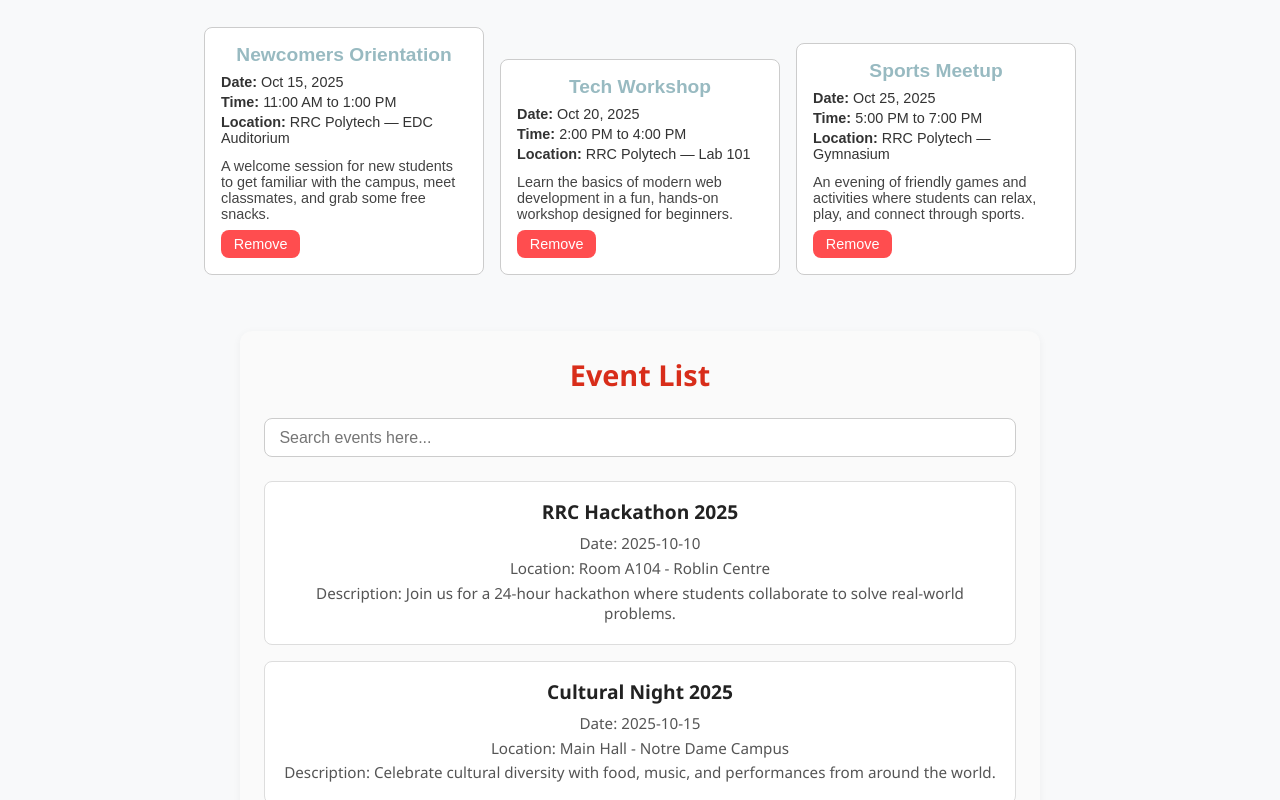
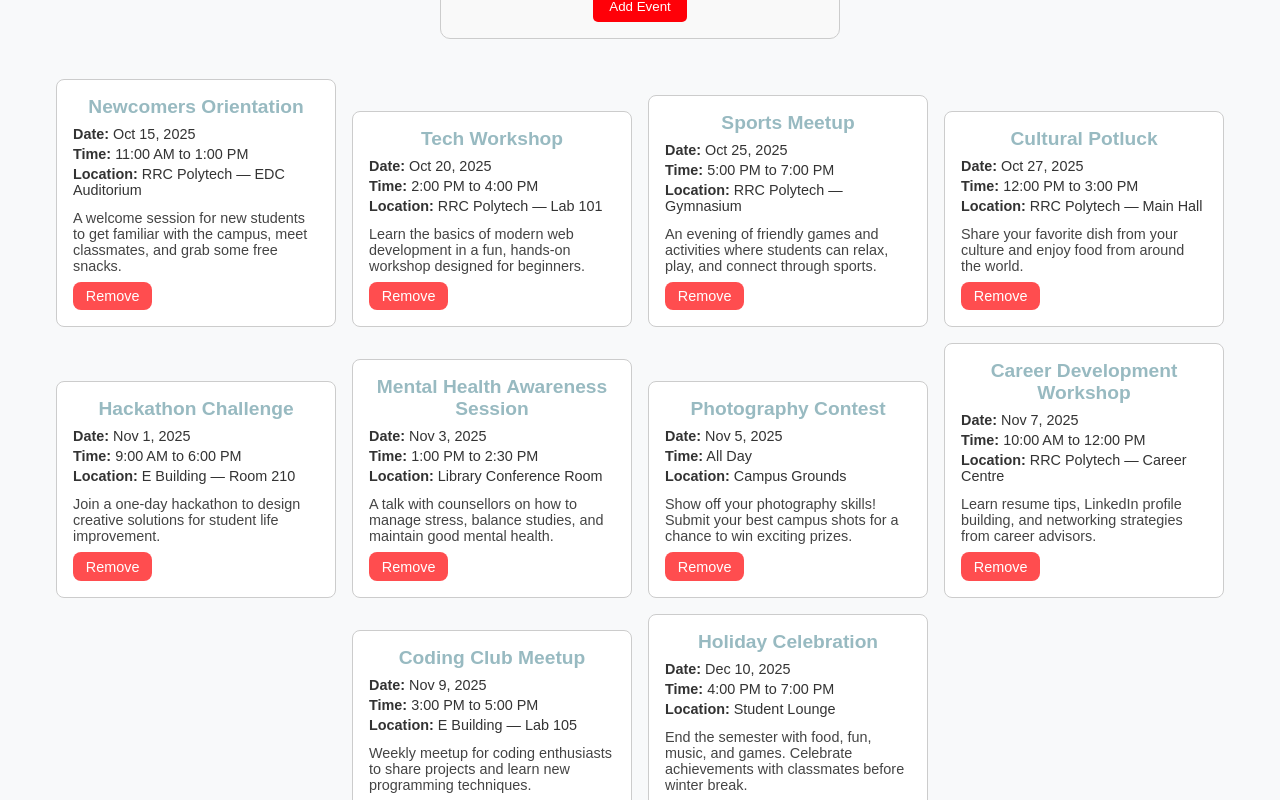
Before and after one commit to Subhpreet855/Campus_Event_Organizer_RRC, a React (Vite) app: page / in a window 1280 px wide. Shown: the part 940-1740 px from the top of the page. Built offline with nearby package versions, Linux system fonts and the light colour scheme.

Commit message:
finalised th third assignment and did all the parts including hoks file service, repository and architecture of documnet

```diff
--- a/src/Components/featured-event/FeaturedEvent.tsx
+++ b/src/Components/featured-event/FeaturedEvent.tsx
@@ -1,33 +1,35 @@
-import React, { useState } from "react";
+import React, { useMemo, useState } from "react";
 import "./FeaturedEvent.css";
-import { featuredEvents as initialEvents } from "../../data/FeaturedEventData";
+import type { FeaturedEventData } from "../../types/event";
+import { useFeaturedEvents } from "../hooks/useFeaturedEvents";
 
 function FeaturedEvent() {
-  const [events, setEvents] = useState(initialEvents);
+  const { items, loading, addFeatured, remove } = useFeaturedEvents();
+
+
   const [name, setName] = useState("");
   const [date, setDate] = useState("");
   const [time, setTime] = useState("");
   const [location, setLocation] = useState("");
   const [description, setDescription] = useState("");
 
-  const handleAddEvent = (e: React.FormEvent) => {
+  const [query, setQuery] = useState("");
+
+  const visibleItems = useMemo(() => {
+    const q = query.trim().toLowerCase();
+    return items.filter((ev: FeaturedEventData) =>
+      `${ev.name} ${ev.location} ${ev.description}`.toLowerCase().includes(q)
+    );
+  }, [items, query]);
+
+  const handleAddEvent = async (e: React.FormEvent) => {
     e.preventDefault();
-
     if (!name || !date || !time || !location || !description) {
       alert("Please fill in all fields before adding an event!");
       return;
     }
 
-    const newEvent = {
-      id: Date.now().toString(),
-      name,
-      date,
-      time,
-      location,
-      description,
-    };
-
-    setEvents([...events, newEvent]);
+    await addFeatured({ name, date, time, location, description });
 
     setName("");
     setDate("");
@@ -36,67 +38,66 @@ function FeaturedEvent() {
     setDescription("");
   };
 
-  const handleRemoveEvent = (id: string) => {
-    setEvents(events.filter((event) => event.id !== id));
+  const handleRemoveEvent = async (id: string) => {
+    await remove(id);
   };
 
   return (
     <section className="featured-event">
       <h2>Upcoming Featured Events</h2>
 
-      {/* Form Section */}
+      <div className="filter-bar" style={{ margin: "1rem 0" }}>
+        <input
+          type="text"
+          placeholder="Search events by name, location, or description..."
+          value={query}
+          onChange={(e: React.ChangeEvent<HTMLInputElement>) => setQuery(e.target.value)}
+          style={{
+            width: "100%",
+            padding: ".6rem .8rem",
+            border: "1px solid #ccc",
+            borderRadius: "8px",
+          }}
+        />
+      </div>
+
       <form className="add-event-form" onSubmit={handleAddEvent}>
         <h3>Add a New Event</h3>
         <input
           type="text"
           placeholder="Event Name"
           value={name}
-          onChange={(e) => setName(e.target.value)}
+          onChange={(e: React.ChangeEvent<HTMLInputElement>) => setName(e.target.value)}
         />
-        <input
-          type="date"
-          value={date}
-          onChange={(e) => setDate(e.target.value)}
-        />
-        <input
-          type="time"
-          value={time}
-          onChange={(e) => setTime(e.target.value)}
-        />
+        <input type="date" value={date} onChange={(e: React.ChangeEvent<HTMLInputElement>) => setDate(e.target.value)} />
+        <input type="time" value={time} onChange={(e: React.ChangeEvent<HTMLInputElement>) => setTime(e.target.value)} />
         <input
           type="text"
           placeholder="Location"
           value={location}
-          onChange={(e) => setLocation(e.target.value)}
+          onChange={(e: React.ChangeEvent<HTMLInputElement>) => setLocation(e.target.value)}
         />
         <textarea
           placeholder="Event Description"
           value={description}
-          onChange={(e) => setDescription(e.target.value)}
+          onChange={(e: React.ChangeEvent<HTMLTextAreaElement>) => setDescription(e.target.value)}
         />
         <button type="submit">Add Event</button>
       </form>
 
-      {}
-      {events.map((event) => (
+      {loading && <p>Loading events…</p>}
+
+      {!loading &&
+        visibleItems.map((event: FeaturedEventData) => (
           <article className="event-card" key={event.id}>
             <h3>{event.name}</h3>
             <ul className="event-info">
-            <li>
-              <strong>Date:</strong> {event.date}
-            </li>
-            <li>
-              <strong>Time:</strong> {event.time}
-            </li>
-            <li>
-              <strong>Location:</strong> {event.location}
-            </li>
+              <li><strong>Date:</strong> {event.date}</li>
+              <li><strong>Time:</strong> {event.time}</li>
+              <li><strong>Location:</strong> {event.location}</li>
             </ul>
             <p>{event.description}</p>
-          <button
-            className="remove-btn"
-            onClick={() => handleRemoveEvent(event.id)}
-          >
+            <button className="remove-btn" onClick={() => handleRemoveEvent(event.id)}>
               Remove
             </button>
           </article>
--- /dev/null
+++ b/src/Components/hooks/useFeaturedEvents.ts
@@ -0,0 +1,33 @@
+
+import { useEffect, useState } from "react";
+import type { FeaturedEventData } from "../../types/event";
+import { featuredEventService } from "../services/featuredeventservice";
+
+
+export function useFeaturedEvents() {
+  const [items, setItems] = useState<FeaturedEventData[]>([]);
+  const [loading, setLoading] = useState(true);
+
+  useEffect(() => {
+    (async () => {
+      try {
+        const all = await featuredEventService.listAll();
+        setItems(all);
+      } finally {
+        setLoading(false);
+      }
+    })();
+  }, []);
+
+  async function addFeatured(e: Omit<FeaturedEventData, "id">) {
+    const created = await featuredEventService.add(e);
+    setItems(prev => [...prev, created]);
+  }
+
+  async function remove(id: string) {
+    const ok = await featuredEventService.remove(id);
+    if (ok) setItems(prev => prev.filter(x => x.id !== id));
+  }
+
+  return { items, loading, addFeatured, remove };
+}
--- /dev/null
+++ b/src/Components/services/featuredeventservice.ts
@@ -0,0 +1,24 @@
+import type { FeaturedEventData } from "../../types/event";
+import { featuredEventRepository } from "../../repositories/featuredeventrepository";
+
+export const featuredEventService = {
+  async listAll(): Promise<FeaturedEventData[]> {
+    return featuredEventRepository.getAll();
+  },
+
+  async getById(id: string) {
+    return featuredEventRepository.getById(id);
+  },
+
+  async add(event: Omit<FeaturedEventData, "id">) {
+    return featuredEventRepository.create(event);
+  },
+
+  async update(id: string, changes: Partial<Omit<FeaturedEventData, "id">>) {
+    return featuredEventRepository.update(id, changes);
+  },
+
+  async remove(id: string) {
+    return featuredEventRepository.remove(id);
+  },
+};
--- a/src/data/FeaturedEventData.ts
+++ b/src/data/FeaturedEventData.ts
@@ -27,5 +27,68 @@ export const featuredEvents: FeaturedEventData[] = [
     location: "RRC Polytech — Gymnasium",
     description:
       "An evening of friendly games and activities where students can relax, play, and connect through sports."
+  },
+  {
+    id: "Event 4",
+    name: "Cultural Potluck",
+    date: "Oct 27, 2025",
+    time: "12:00 PM to 3:00 PM",
+    location: "RRC Polytech — Main Hall",
+    description:
+      "Share your favorite dish from your culture and enjoy food from around the world."
+  },
+  {
+    id: "Event 5",
+    name: "Hackathon Challenge",
+    date: "Nov 1, 2025",
+    time: "9:00 AM to 6:00 PM",
+    location: "E Building — Room 210",
+    description:
+      "Join a one-day hackathon to design creative solutions for student life improvement."
+  },
+  {
+    id: "Event 6",
+    name: "Mental Health Awareness Session",
+    date: "Nov 3, 2025",
+    time: "1:00 PM to 2:30 PM",
+    location: "Library Conference Room",
+    description:
+      "A talk with counsellors on how to manage stress, balance studies, and maintain good mental health."
+  },
+  {
+    id: "Event 7",
+    name: "Photography Contest",
+    date: "Nov 5, 2025",
+    time: "All Day",
+    location: "Campus Grounds",
+    description:
+      "Show off your photography skills! Submit your best campus shots for a chance to win exciting prizes."
+  },
+  {
+    id: "Event 8",
+    name: "Career Development Workshop",
+    date: "Nov 7, 2025",
+    time: "10:00 AM to 12:00 PM",
+    location: "RRC Polytech — Career Centre",
+    description:
+      "Learn resume tips, LinkedIn profile building, and networking strategies from career advisors."
+  },
+  {
+    id: "Event 9",
+    name: "Coding Club Meetup",
+    date: "Nov 9, 2025",
+    time: "3:00 PM to 5:00 PM",
+    location: "E Building — Lab 105",
+    description:
+      "Weekly meetup for coding enthusiasts to share projects and learn new programming techniques."
+  },
+  {
+    id: "Event 10",
+    name: "Holiday Celebration",
+    date: "Dec 10, 2025",
+    time: "4:00 PM to 7:00 PM",
+    location: "Student Lounge",
+    description:
+      "End the semester with food, fun, music, and games. Celebrate achievements with classmates before winter break."
   }
 ];
--- /dev/null
+++ b/src/repositories/featuredeventrepository.ts
@@ -0,0 +1,41 @@
+
+import type { FeaturedEventData } from "../types/event";
+import { featuredEvents } from "../data/FeaturedEventData";
+
+
+let data: FeaturedEventData[] = [...featuredEvents];
+const makeId = () => `Event-${Date.now()}`;
+
+export const featuredEventRepository = {
+
+  async create(event: Omit<FeaturedEventData, "id">): Promise<FeaturedEventData> {
+    const newEvent: FeaturedEventData = { ...event, id: makeId() };
+    data.push(newEvent);
+    return newEvent;
+  },
+
+  async getAll(): Promise<FeaturedEventData[]> {
+    return [...data];
+  },
+
+  async getById(id: string): Promise<FeaturedEventData | undefined> {
+    return data.find(e => e.id === id);
+  },
+
+  async update(
+    id: string,
+    changes: Partial<Omit<FeaturedEventData, "id">>
+  ): Promise<FeaturedEventData | undefined> {
+    const idx = data.findIndex(e => e.id === id);
+    if (idx === -1) return undefined;
+    const updated = { ...data[idx], ...changes };
+    data[idx] = updated;
+    return updated;
+  },
+
+  async remove(id: string): Promise<boolean> {
+    const before = data.length;
+    data = data.filter(e => e.id !== id);
+    return data.length < before;
+  },
+};
```
Also changed, not shown: 1 other file (tests, documents, lock files or other folders). Lines whose indentation alone changed are shown as unchanged.
